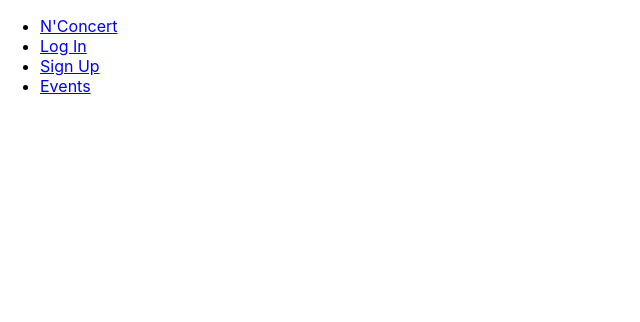
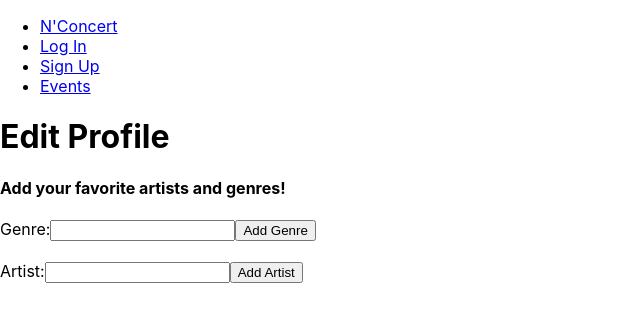
Before and after one commit to sarahpicard/NConcert-front-end, a React (Create React App) app: page /profile/edit in a window 1280 px wide. Shown: the top 322 px of the page, without its empty margins (0-640 px from the left). Built offline with nearby package versions, Linux system fonts and the light colour scheme; no server answers.

Commit message:
stub up profile and edit profile page

```diff
--- a/src/App.jsx
+++ b/src/App.jsx
@@ -43,6 +43,8 @@ const App = () => {
     .then(allLinks => setLinks(allLinks))
   }, [])
 
+
+
   return (
     <>
       <NavBar user={user} handleLogout={handleLogout} />
@@ -60,6 +62,7 @@ const App = () => {
           path="/profiles"
           element={user ? <Profiles /> : <Navigate to="/login" />}
         />
+        <Route path="/profile/edit" element={<EditProfile/>}/>
         <Route
           path="/changePassword"
           element={user ? <ChangePassword handleSignupOrLogin={handleSignupOrLogin}/> : <Navigate to="/login" />}
--- a/src/pages/EditProfile/EditProfile.jsx
+++ b/src/pages/EditProfile/EditProfile.jsx
@@ -1,6 +1,60 @@
+import { useState, useRef } from "react/cjs/react.production.min"
+import * as profileService from '../../services/profileService'
+
 const EditProfile = () => {
+  // const genreForm = useRef()
+  // const [genreData, setGenreData] = useState({
+  //   genre: ''
+  // })
+  // const artistForm = useRef()
+  // const [artistData, setArtistData] = useState({
+  //   artist: ''
+  // })
+
+  // const handleAddGenre = async newGenreData => {
+  //   const newGenre = await profileService.createGenre(newGenreData)
+  //   setGenreData([...genreData, newGenre])
+  // }
+
+  // const submitGenre = evt => {
+  //   evt.preventDefault()
+  //   const genreFormData = new FormData()
+  //   genreFormData('genre', genreData.genre)
+  //   handleAddGenre(genreFormData)
+  // }
+
+  // const handleAddArtist = async newArtistData => {
+  //   const newArtist = await profileService.createArtist(newArtistData)
+  //   setArtistData([...artistData, newArtist])
+  // }
+
+  // const submitArtist = evt => {
+  //   evt.preventDefault()
+  //   const artistFormData = new FormData()
+  //   artistFormData('artist', artistData.artist)
+  //   handleAddArtist(artistFormData)
+  // }
+
   return(
-    <h1>Edit Profile</h1>
+    <>
+      <h1>Edit Profile</h1>
+      <h4>Add your favorite artists and genres!</h4>
+      <form>
+      {/* <form autoComplete="off" ref={genreForm} onSubmit={submitGenre}> */}
+        <label>Genre:
+          <input type="text" name="genre" />
+        </label>
+        <button type="submit">Add Genre</button>
+      </form>
+      <br />
+      <form>
+      {/* <form autoComplete="off" ref={artistForm} onSubmit={submitArtist}> */}
+        <label>Artist:
+          <input type="text" name="artist" />
+        </label>
+        <button type="submit">Add Artist</button>
+      </form>
+    </>
   )
 }
 
--- a/src/pages/Events/Events.jsx
+++ b/src/pages/Events/Events.jsx
@@ -5,9 +5,6 @@ import EventDetails from "../../components/EventDetails/EventDetails.jsx"
 import Search from "../Search/Search.jsx"
 
 const Events = (props) => {
-  const [search, setSearch] = useState({query: ''})
-  const [searchResults, setSearchResults] = useState([])
-
   return (
     <>
       <h1>Events Page</h1>
--- a/src/pages/Landing/Landing.jsx
+++ b/src/pages/Landing/Landing.jsx
@@ -1,10 +1,36 @@
 import styles from './Landing.module.css'
+import { Link } from 'react-router-dom'
 
 const Landing = ({ user }) => {
   return (
     <main className={styles.container}>
       <h1>hello, {user ? user.name : 'friend'}</h1>
       <h1>Welcome to N'Concert!</h1>
+      <div className='profile-details'>
+        <Link to='/profile/edit'>
+          Edit Profile
+        </Link>
+        <br /><br />
+        <div>Bio:</div>
+        <br />
+        <div>
+          My Favorite Genres:
+          <br />
+          My Favorit Artists:
+        </div>
+        <br />
+        <div>
+          My Friends:
+        </div>
+      </div>
+      <br />
+      <h1>My events</h1>
+      <div>
+        Interested:
+      </div>
+      <div>
+        Attending:
+      </div>
     </main>
   )
 }
--- a/src/pages/Profiles/Profiles.jsx
+++ b/src/pages/Profiles/Profiles.jsx
@@ -1,5 +1,7 @@
 import { useState, useEffect } from 'react'
 import * as profileService from '../../services/profileService'
+import { Link } from 'react-router-dom'
+
 
 const Profiles = () => {
   const [profiles, setProfiles] = useState([])
@@ -15,7 +17,9 @@ const Profiles = () => {
       {profiles.length ?
         <>
           {profiles.map(profile=>
+          <Link to="/profile">
             <p key={profile._id}>{profile.name}</p>
+          </Link>
           )}
         </>
       :
--- a/src/services/profileService.js
+++ b/src/services/profileService.js
@@ -9,4 +9,22 @@ async function getAllProfiles() {
   return await res.json()
 }
 
-export { getAllProfiles }
+// function createGenre(genre) {
+//   return fetch(BASE_URL, {
+//     method: 'POST',
+//     body: genre
+//   },)
+// }
+
+// function createArtist(artist) {
+//   return fetch(BASE_URL, {
+//     method: 'POST',
+//     body: artist
+//   },)
+// }
+
+export {
+  getAllProfiles,
+  // createGenre,
+  // createArtist
+}
```
